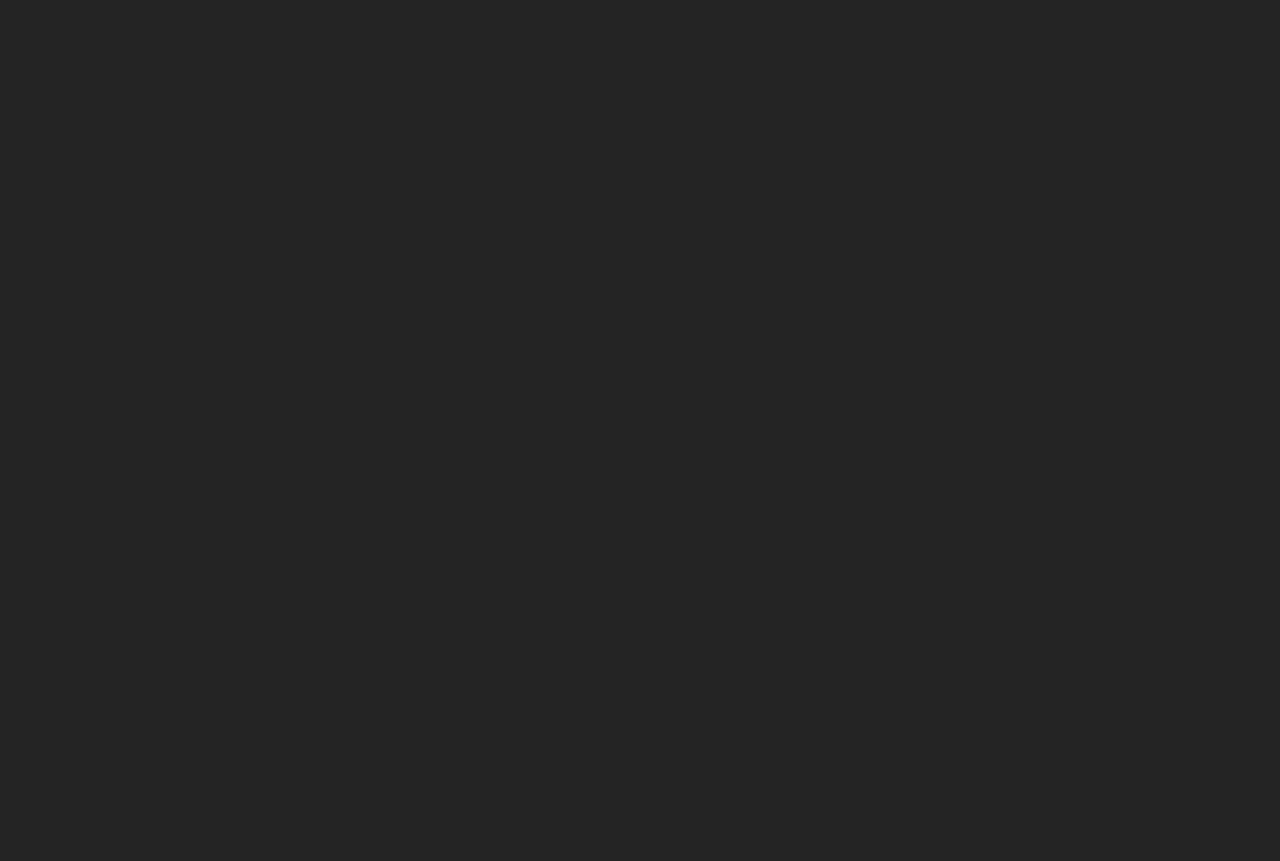
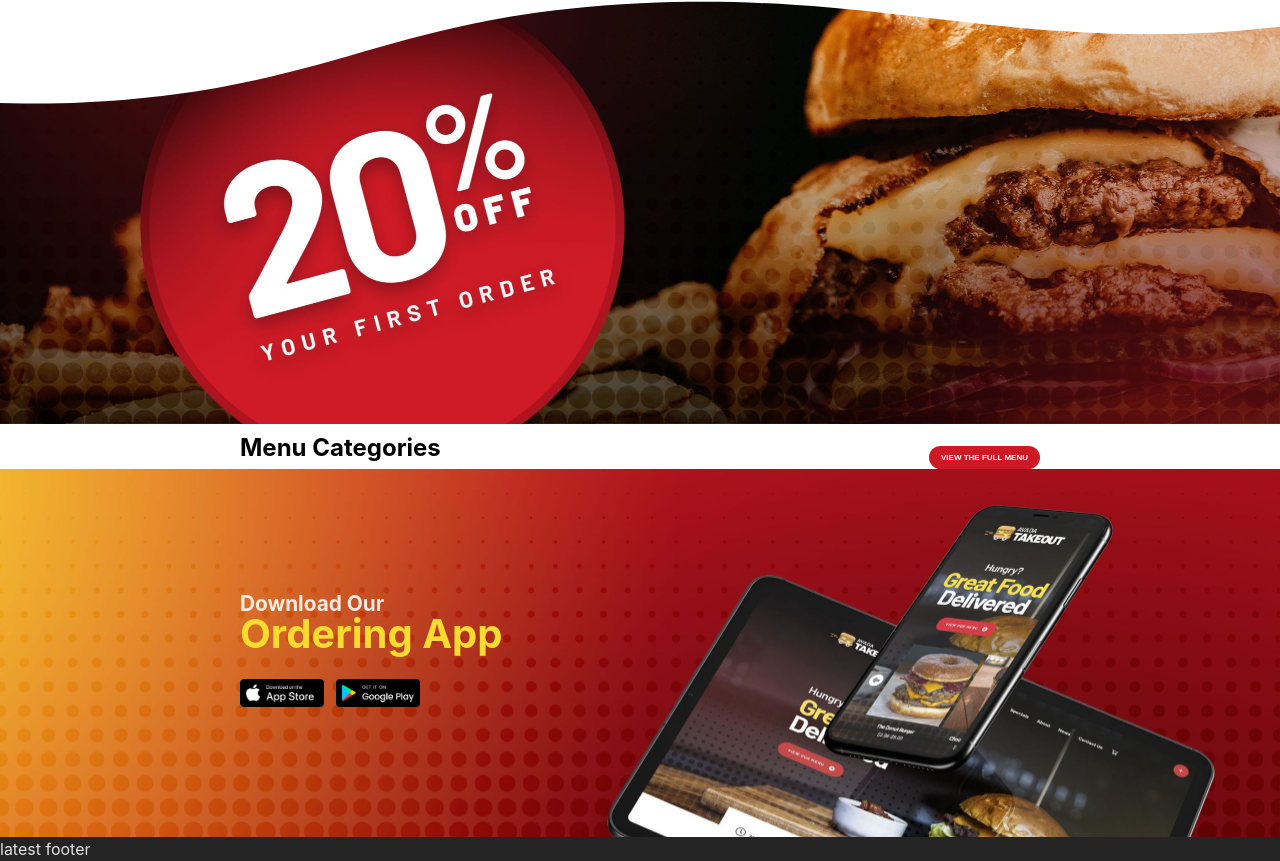
Before and after one commit to soniagaber/proj-html-vuejs, a Vue app: page / in a window 1280 px wide. Shown: the part 1045-1906 px from the top of the page. Before the commit the page ends 1023 px from the top, so only its background shows below. Built offline with nearby package versions, Linux system fonts and the light colour scheme.

Commit message:
section AppDownload finita

```diff
--- a/src/components/AppDownload.vue
+++ b/src/components/AppDownload.vue
@@ -2,8 +2,49 @@
 </script>
 
 <template>
-    appdow
+    <div id="background-container">
+        <div id="container">
+            <div id="section-text">
+                <div id="download">Download Our</div>
+                <div id="ordering">Ordering App</div>
+                <div><img src="/img/app-store-badge-200x67.png" alt="">
+                <img src="/img/play-store-badge.png" alt=""></div>
+            </div>
+        </div>
+    </div>
 </template>
 
 <style scoped lang="scss">
+@use "../scss/variables" as *;
+#background-container{
+    width: 100%;
+    position: relative;
+    background-image: url('/img/app-download.jpg');
+    background-size: cover;
+
+    #container{
+        margin: auto;
+        max-width: $container-width;
+        height: 100%;
+    }
+    }
+    #section-text{
+        padding: 120px 0;
+        line-height: 1.9em;
+    }
+    #download{
+    font-size: 1.3em;
+    font-weight: bold;
+    }
+    #ordering{
+    font-size: 2.5em;
+    font-weight: bold;
+    color: #FBDB30;
+    }
+    img{
+        height: 28px;
+        margin-top: 30px;
+        margin-right: 12px;
+        cursor: pointer;
+    }
 </style>
--- a/src/components/AppHeader.vue
+++ b/src/components/AppHeader.vue
@@ -85,16 +85,7 @@ nav{
     font-weight: bold;
    }
    button{
-    background-color: #CD1925;
-    margin-top: 16px;
-    border-radius: 25px;
-    padding: 7px 12px;
-    color: white;
-    border: none;
-    font-size: 0.5em;
-    font-weight: bold;
-    text-transform: uppercase;
-    cursor:pointer
+    @include bottone();
    }
 
 }
--- a/src/components/MenuCategories.vue
+++ b/src/components/MenuCategories.vue
@@ -2,8 +2,35 @@
 </script>
 
 <template>
-    menu
+    <div id="background-container">
+        <div id="container">
+            <div id="title-and-button">
+                <h2>Menu Categories</h2>
+                <button>view the full menu</button>
+            </div>
+        </div>
+    </div>
 </template>
 
 <style scoped lang="scss">
+@use "../scss/variables" as *;
+#background-container{
+    width: 100%;
+    background-color: white;
+    #container{
+        margin: auto;
+        max-width: $container-width;
+        h2{
+            color: black;
+        }
+    }
+}
+button{
+           @include bottone();
+            }
+        #title-and-button{
+            display: flex;
+            justify-content: space-between;
+            flex-direction: row;
+        }
 </style>
--- a/src/components/MostPopular.vue
+++ b/src/components/MostPopular.vue
@@ -40,6 +40,10 @@ export default{
 
             <button>start your order</button>
         </div>
+        <div id="backgr-order">
+            <img id="wave" src="/img/svg-0.svg" alt="">
+            <img src="/img/first-order-background-scaled.jpg" alt="">
+        </div>
     </div>
 </template>
 
@@ -54,16 +58,7 @@ export default{
             max-width: $container-width;
         }
         button{
-            background-color: #CD1925;
-            margin-top: 16px;
-            border-radius: 25px;
-            padding: 7px 12px;
-            color: white;
-            border: none;
-            font-size: 0.5em;
-            font-weight: bold;
-            text-transform: uppercase;
-            cursor:pointer;
+            @include bottone();
             }
     }
     h2{
@@ -74,4 +69,13 @@ export default{
         display: flex;
         justify-content: space-between;
     }
+    img{
+        width: 100%;
+    }
+    #wave{
+        position: absolute;
+    }
+    #backgr-order{
+        position: relative;
+    }
 </style>
--- a/src/scss/variables.scss
+++ b/src/scss/variables.scss
@@ -1 +1,14 @@
 $container-width:800px;
+
+@mixin bottone(){
+        background-color: #CD1925;
+        margin-top: 16px;
+        border-radius: 25px;
+        padding: 7px 12px;
+        color: white;
+        border: none;
+        font-size: 0.5em;
+        font-weight: bold;
+        text-transform: uppercase;
+        cursor:pointer
+}
```
Also changed, not shown: public/img/svg-0.svg (added).
